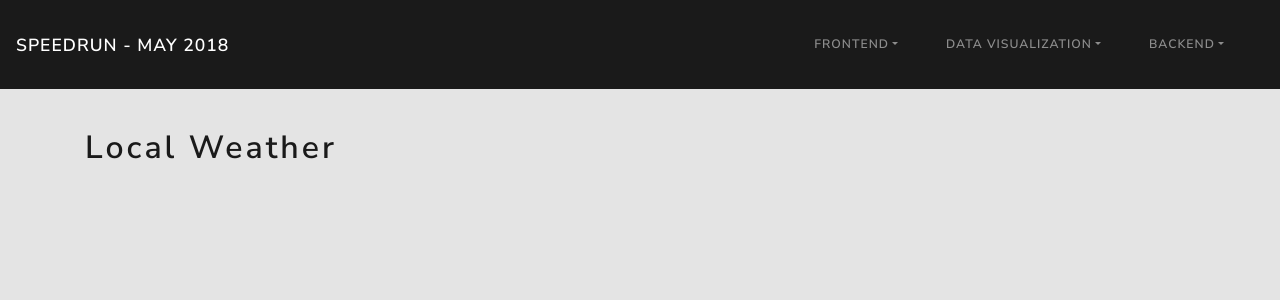
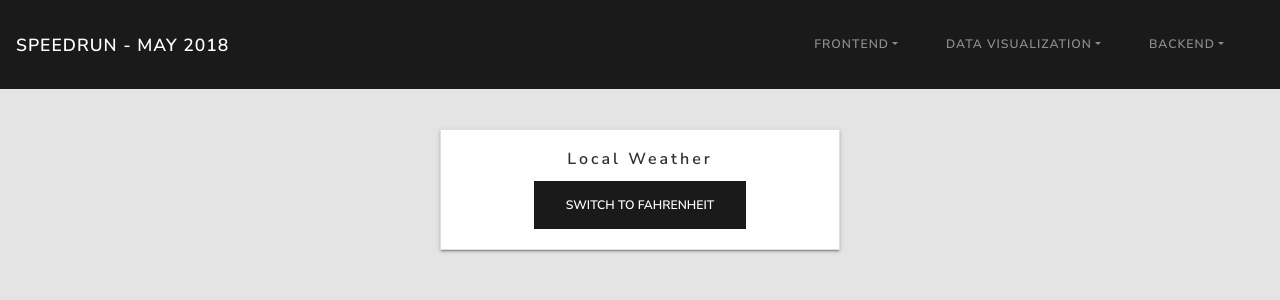
Before and after one commit to tdreid/fcc-speedrun-2018-09-tdre, a React (Create React App) app in the folder client/: page /projects/frontend/LocalWeather in a window 1280 px wide. Shown: the top 300 px of the page. Built offline with nearby package versions, Linux system fonts and the light colour scheme; no server answers.

Commit message:
Implement Local Weather App project.

```diff
--- a/client/src/Projects/Frontend/LocalWeather/LocalWeather.js
+++ b/client/src/Projects/Frontend/LocalWeather/LocalWeather.js
@@ -1,20 +1,149 @@
-import React from "react";
-import { Container, Row, Col } from "reactstrap";
+import React, { Component } from "react";
+import {
+  Card,
+  CardBody,
+  CardTitle,
+  CardText,
+  Button,
+  CardSubtitle
+} from "reactstrap";
 
 import "./LocalWeather.css";
+/**
+ * Component for looking up the user's location
+ * and displaying weather information for that location
+ * @class LocalWeather
+ * @extends Component
+ */
+class LocalWeather extends Component {
+  /**
+   * Creates an instance of LocalWeather.
+   * @memberof LocalWeather
+   */
+  constructor() {
+    super();
 
-const LocalWeather = () => {
-  return (
-    <div className="LocalWeather">
-      <Container>
-        <Row>
-          <Col>
-            <h1>Local Weather</h1>
-          </Col>
-        </Row>
-      </Container>
-    </div>
-  );
-};
+    this.state = {
+      location: null,
+      weatherDescription: null,
+      tempUnit: "C",
+      temp: ""
+    };
+    this.getLocation();
+  }
+
+  /**
+   * getLocation
+   * Looks up the user's current location
+   * in order to find latitude and longitude
+   * for use in weather lookup.
+   *
+   * Response also includes various location
+   * data such as city, country etc which are
+   * used when rendering user location
+   * @memberof LocalWeather
+   */
+  getLocation = async () => {
+    const LOCATION_API = "https://api.ipdata.co";
+    const response = await fetch(LOCATION_API);
+    const location = await response.json();
+    this.setState({
+      location
+    });
+    this.getWeather();
+  };
+
+  /**
+   * getWeather
+   * Uses the latitude and longitude of the current
+   * user to retrieve information about weather
+   * conditions at that location
+   *
+   * Data is in celsius to start, saved in both
+   * celsius and fahrenheit for easy conversion
+   * between the two.
+   * @memberof LocalWeather
+   */
+  getWeather = async () => {
+    const LAT = this.state.location.latitude;
+    const LON = this.state.location.longitude;
+    const WEATHER_API = `https://fcc-weather-api.glitch.me/api/current?lat=${LAT}&lon=${LON}`;
+    const response = await fetch(WEATHER_API);
+    const weather = await response.json();
+
+    this.setState({
+      weatherImage: weather.weather[0].icon,
+      weatherDescription: weather.weather[0].description,
+      tempUnit: "C",
+      tempCelcius: weather.main.temp,
+      tempFahrenheit: Math.round(weather.main.temp * 9 / 5 + 32),
+      temp: weather.main.temp
+    });
+  };
+
+  /**
+   * switchUnit
+   * Flips current view between celsius and
+   * fahrenheit
+   * @memberof LocalWeather
+   */
+  switchUnit = () => {
+    if (this.state.tempUnit === "C") {
+      this.setState({
+        tempUnit: "F",
+        temp: this.state.tempFahrenheit
+      });
+    } else {
+      this.setState({
+        tempUnit: "C",
+        temp: this.state.tempCelcius
+      });
+    }
+  };
+
+  /**
+   * render
+   * @return
+   * @memberof LocalWeather
+   */
+  render() {
+    return (
+      <div className="LocalWeather">
+        <Card>
+          <CardBody>
+            <CardTitle>Local Weather</CardTitle>
+            {this.state.location && (
+              <div>
+                <img
+                  className="LocalWeather_image"
+                  src={this.state.weatherImage}
+                  alt={this.state.weatherDescription}
+                />
+                <br />
+                <CardSubtitle>
+                  {this.state.location.city}, {this.state.location.region}{" "}
+                  <br />
+                  {this.state.location.country_name}
+                </CardSubtitle>
+
+                <CardText>
+                  {this.state.temp} {this.state.tempUnit} -{" "}
+                  {this.state.weatherDescription}
+                </CardText>
+              </div>
+            )}
+
+            <div className="LocalWeather_buttons">
+              <Button color="primary" onClick={this.switchUnit}>
+                Switch to{" "}
+                {this.state.tempUnit === "C" ? "Fahrenheit" : "Celcius"}
+              </Button>
+            </div>
+          </CardBody>
+        </Card>
+      </div>
+    );
+  }
+}
 
 export default LocalWeather;
--- a/client/src/Projects/Frontend/LocalWeather/LocalWeather.scss
+++ b/client/src/Projects/Frontend/LocalWeather/LocalWeather.scss
@@ -1,8 +1,26 @@
 .LocalWeather {
-  text-align: left;
+  text-align: center;
   margin-top: 40px;
 
   &>h1 {
     text-transform: none
   }
+  >.card {
+    max-width: 400px;
+    width: 400px;
+    margin: 10px auto;
+    display: block;
+    .card-subtitle {
+      margin-top: 20px;
+    }
+    .card-text {
+      min-height: 70px;
+      margin-top: 20px;
+    }
+  }
+  &_buttons {
+    display: flex;
+    flex-direction: row;
+    justify-content: space-around;
+  }
 }
```
